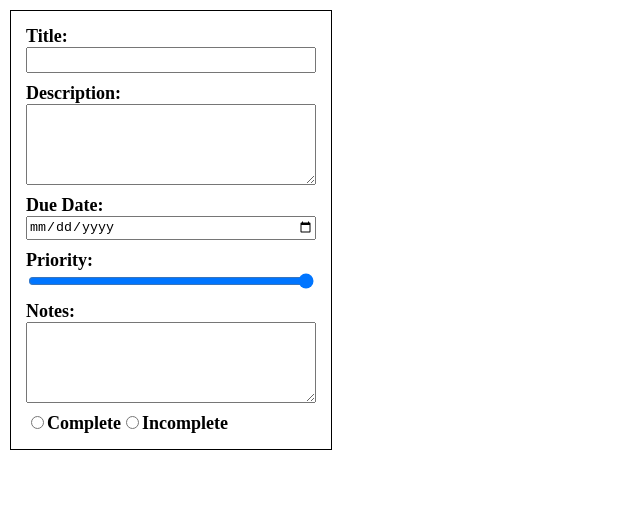
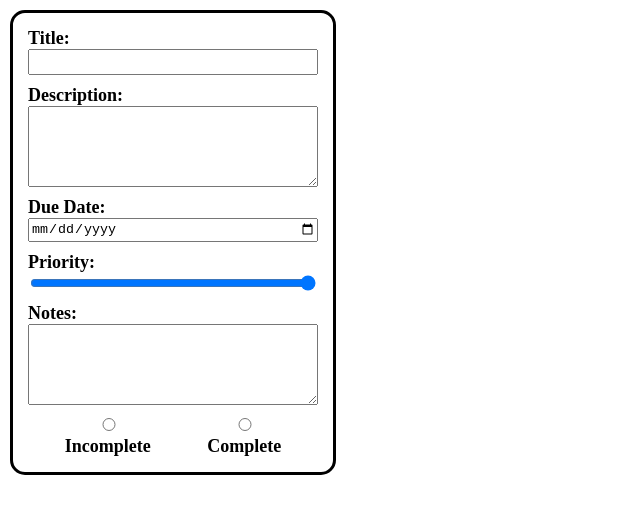
Before and after one commit to tylermoroz/To-Do-List, a website built with webpack: page dist/index.html in a window 1280 px wide. Shown: the whole page, without its empty margins (0-640 px from the left). Built offline with Linux system fonts and the light colour scheme.

Commit message:
Add checklist styling.

```diff
--- a/src/style.css
+++ b/src/style.css
@@ -10,7 +10,8 @@ body {
 }
 
 #form-div {
-  border: 1px solid black;
+  border: 3px solid black;
+  border-radius: 15px;
   margin: 10px;
   padding: 10px;
   width: 300px;
@@ -61,6 +62,14 @@ form #todo-notes {
 
 form #todo-checklist {
   display: flex;
-  flex-direction: row;
+  flex-direction: row-reverse;
+  justify-content: space-evenly;
   padding: 5px;
+  gap: 20px;
 }
+
+form #todo-checklist div {
+  display: flex;
+  flex-direction: column;
+  gap: 5px;
+}
```
Also changed, not shown: dist/main.js.
